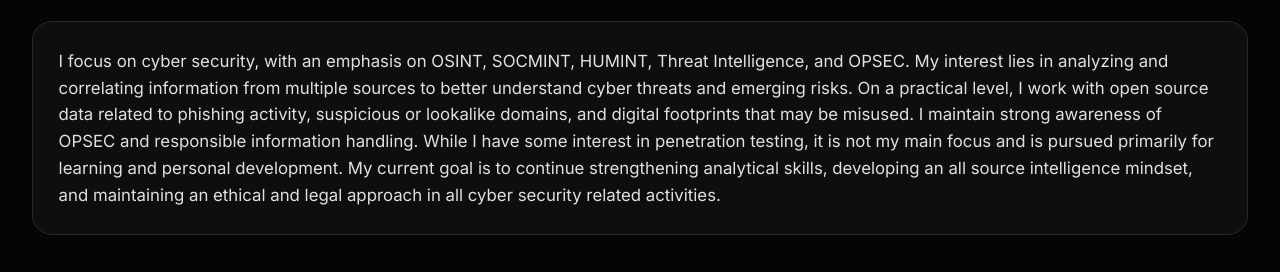
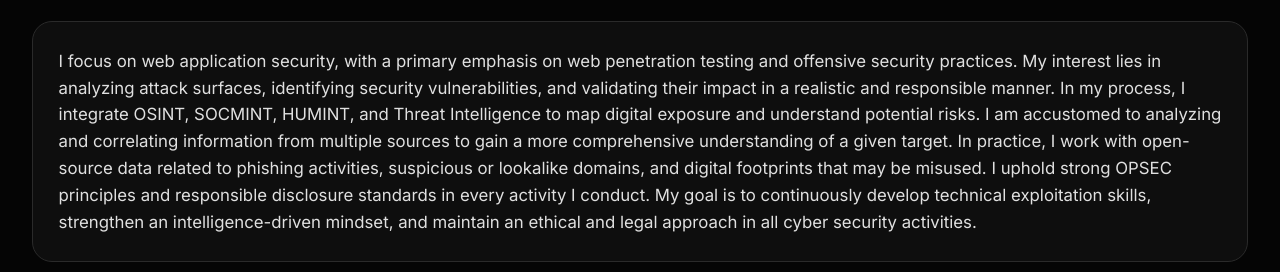
Before and after one commit to LindHunt/about-lindan, a plain HTML site: page index.html in a window 1280 px wide. Shown: the part 680-952 px from the top of the page. Drawn offline with Linux system fonts and the light colour scheme.

Commit message:
Update index.html

```diff
--- a/index.html
+++ b/index.html
@@ -362,7 +362,13 @@
     <div class="section" id="about">
         <h2>Tentang</h2>
         <div class="card" style="background: #0e0e0e;">
-            <p style="font-size: 1.05rem; line-height: 1.6;">I focus on cyber security, with an emphasis on OSINT, SOCMINT, HUMINT, Threat Intelligence, and OPSEC. My interest lies in analyzing and correlating information from multiple sources to better understand cyber threats and emerging risks. On a practical level, I work with open source data related to phishing activity, suspicious or lookalike domains, and digital footprints that may be misused. I maintain strong awareness of OPSEC and responsible information handling. While I have some interest in penetration testing, it is not my main focus and is pursued primarily for learning and personal development. My current goal is to continue strengthening analytical skills, developing an all source intelligence mindset, and maintaining an ethical and legal approach in all cyber security related activities.</p>
+            <p style="font-size: 1.05rem; line-height: 1.6;">I focus on web application security, with a primary emphasis on web penetration testing and offensive security practices. My interest lies in analyzing attack surfaces, identifying security vulnerabilities, and validating their impact in a realistic and responsible manner.
+
+In my process, I integrate OSINT, SOCMINT, HUMINT, and Threat Intelligence to map digital exposure and understand potential risks. I am accustomed to analyzing and correlating information from multiple sources to gain a more comprehensive understanding of a given target.
+
+In practice, I work with open-source data related to phishing activities, suspicious or lookalike domains, and digital footprints that may be misused.
+
+I uphold strong OPSEC principles and responsible disclosure standards in every activity I conduct. My goal is to continuously develop technical exploitation skills, strengthen an intelligence-driven mindset, and maintain an ethical and legal approach in all cyber security activities.</p>
         </div>
     </div>
 
```
